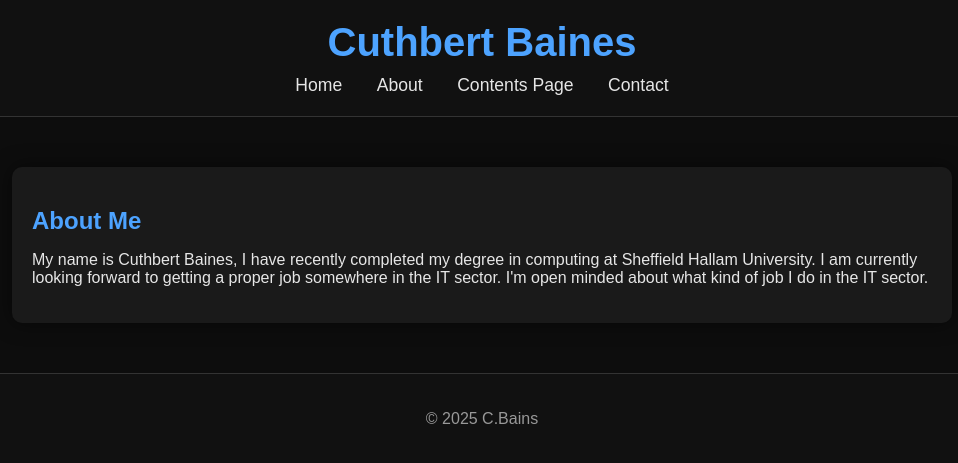
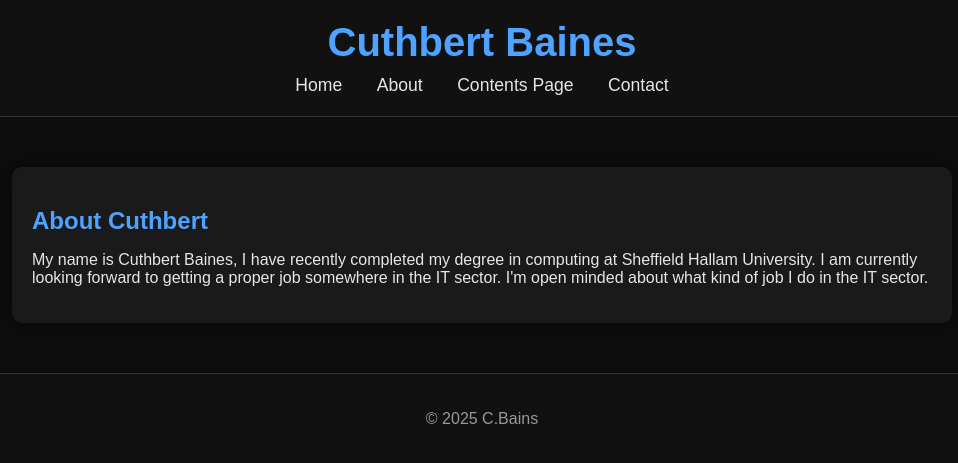
Before and after one commit to cuthbert86/cuthbert86.github.io, a Jekyll site: the page index.html, which Jekyll copies as it is, in a window 1280 px wide. Shown: the top 463 px of the page, without its empty margins (158-1116 px from the left). Built offline with Jekyll 4.4.1, drawn with Linux system fonts in a browser that asks for light colours.

Commit message:
Update index.html

```diff
--- a/index.html
+++ b/index.html
@@ -17,7 +17,7 @@
         </nav>
     </header>
 <section id="about" class="section">
-<h2>About Me</h2>
+<h2>About Cuthbert</h2>
 <p>
 My name is Cuthbert Baines, I have recently completed my degree in computing at Sheffield Hallam University.
 I am currently looking forward to getting a proper job somewhere in the IT sector. I'm open minded about what
```
